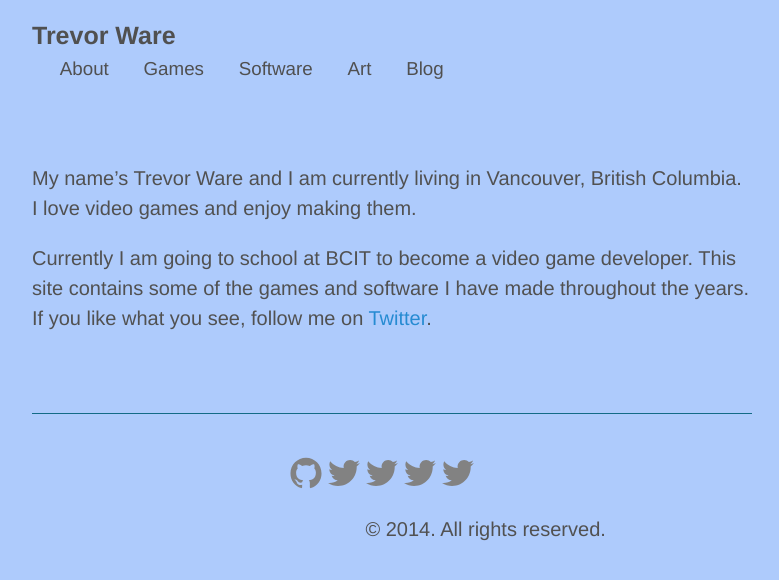
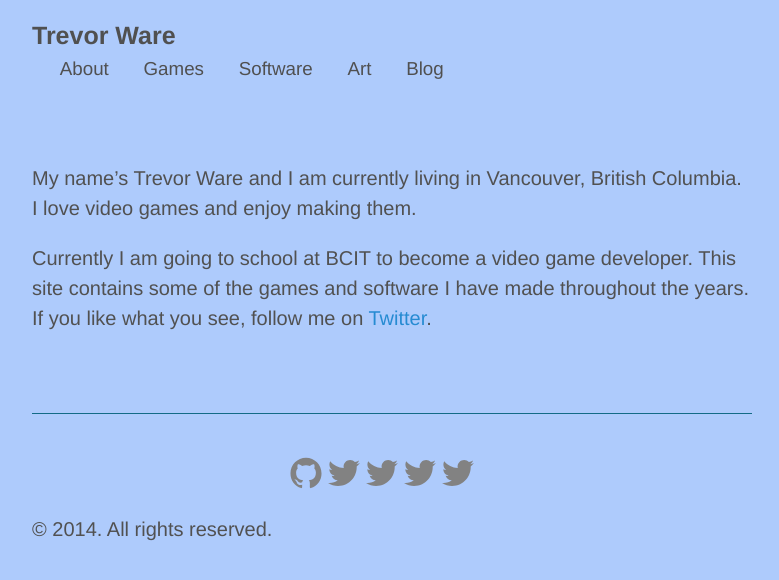
Before and after one commit to twarrre/twarrre.github.io, a Jekyll site: the page built from index.md, in a window 1280 px wide. Shown: the top 580 px of the page, without its empty margins (248-1027 px from the left). Built offline with Jekyll 4.4.1, drawn with Linux system fonts in a browser that asks for light colours.

Commit message:
Icon styling.

```diff
--- a/_includes/footer.html
+++ b/_includes/footer.html
@@ -60,12 +60,6 @@
 <br>
 <div>
   <p>
-  &nbsp;&nbsp;&nbsp;&nbsp;&nbsp;&nbsp;&nbsp;&nbsp;&nbsp;
-  &nbsp;&nbsp;&nbsp;&nbsp;&nbsp;&nbsp;&nbsp;&nbsp;&nbsp;
-  &nbsp;&nbsp;&nbsp;&nbsp;&nbsp;&nbsp;&nbsp;&nbsp;&nbsp;
-  &nbsp;&nbsp;&nbsp;&nbsp;&nbsp;&nbsp;&nbsp;&nbsp;&nbsp;
-  &nbsp;&nbsp;&nbsp;&nbsp;&nbsp;&nbsp;&nbsp;&nbsp;&nbsp;
-  &nbsp;&nbsp;&nbsp;&nbsp;&nbsp;&nbsp;&nbsp;&nbsp;&nbsp;
   &copy; {{ site.time | date: '%Y' }}. All rights reserved.
   </p>
 </div>
--- a/public/css/poole.css
+++ b/public/css/poole.css
@@ -132,6 +132,13 @@
 }
 
 /* Misc */
+
+.center {
+  margin-left: auto;
+  margin-right: auto;
+  text-align: center;
+  width: 100%;
+}
 
 hr {
   position: relative;
@@ -440,6 +447,7 @@
 .icon-container {
   margin-left: auto;
   margin-right: auto;
+  text-align: center;
   width: 210px;
 }
 
```
